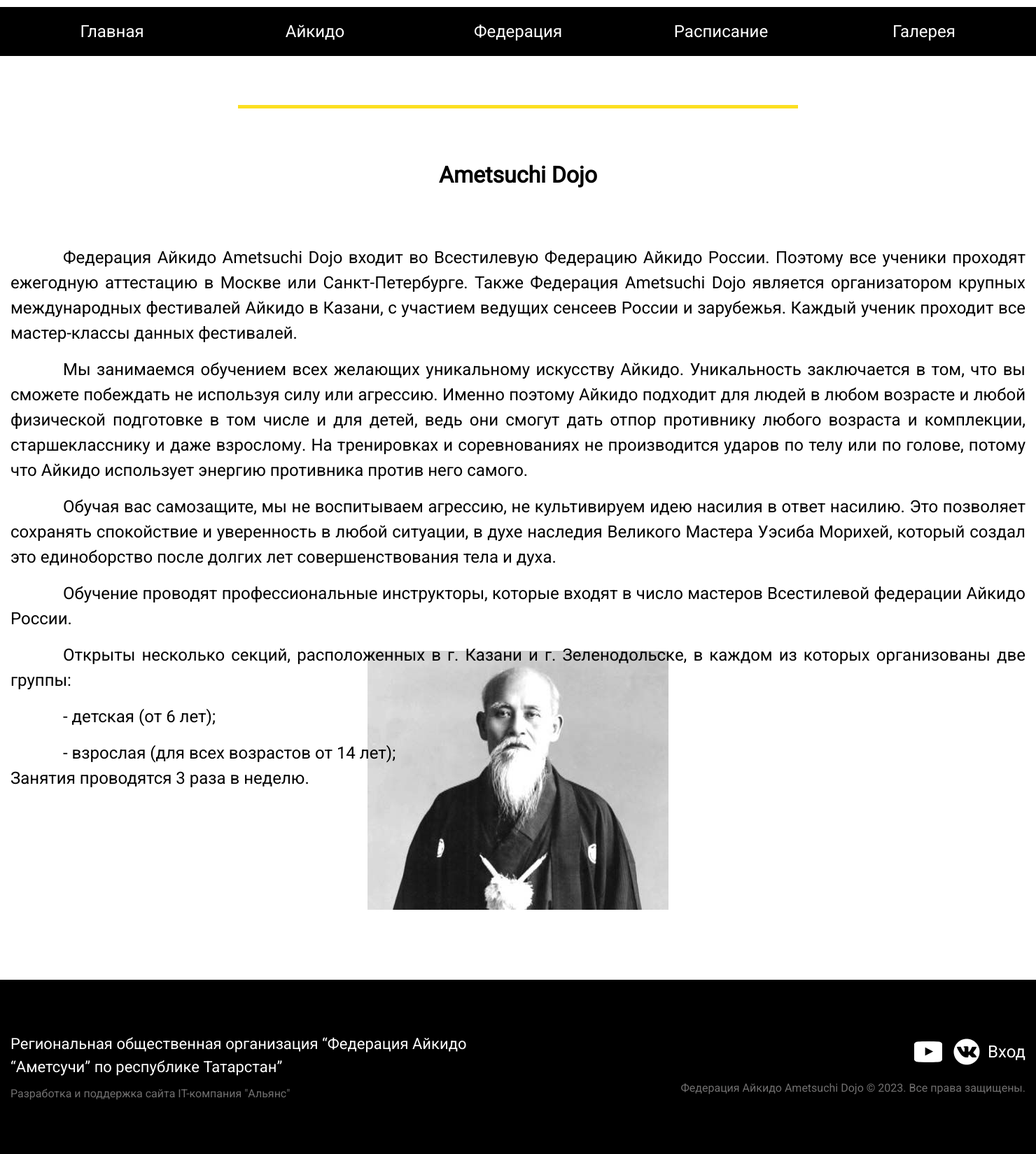
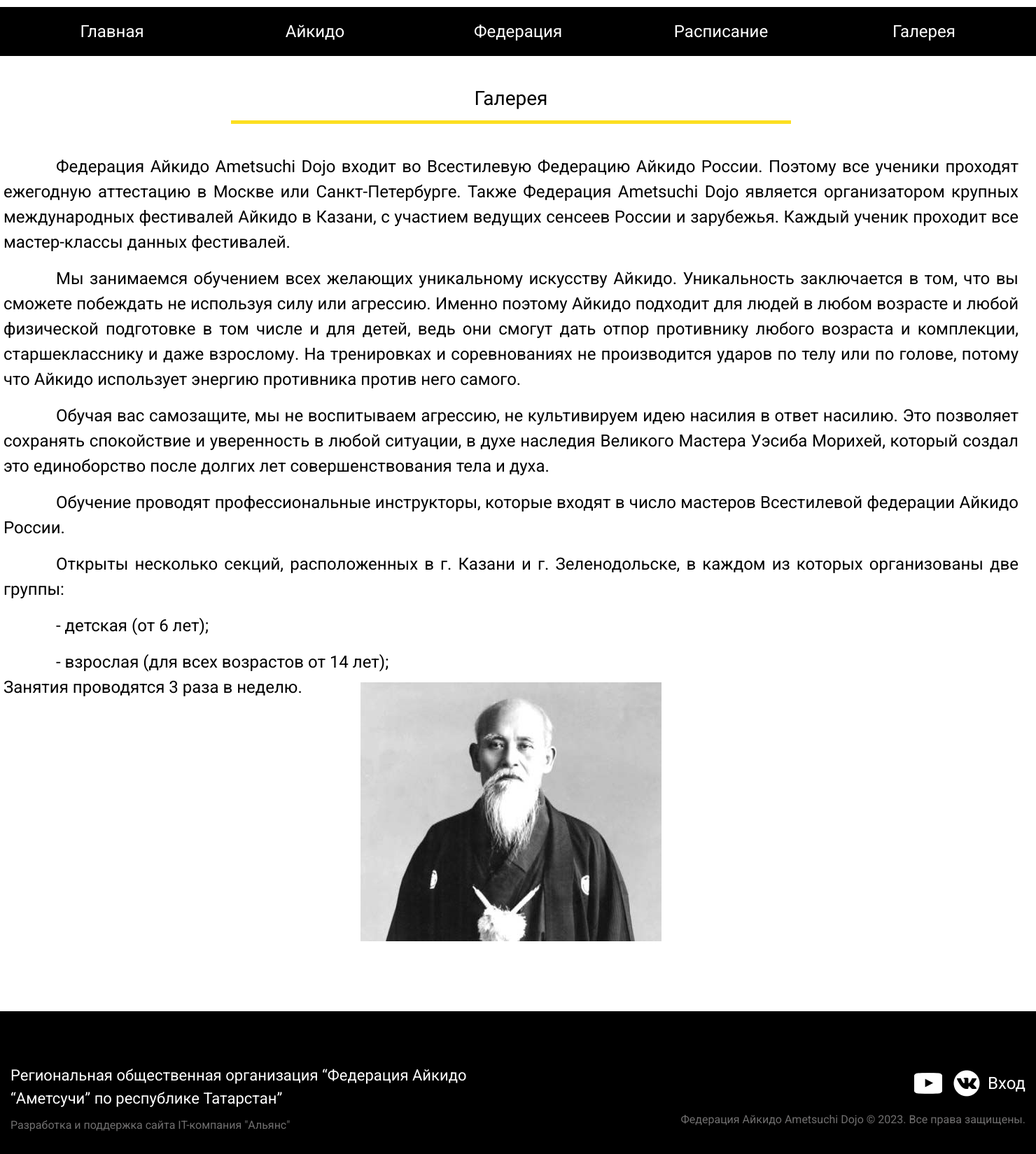
Before and after one commit to ScorpionLF/aikido, a PHP site: page /club.php in a window 1480 px wide. Shown: the part 190-1839 px from the top of the page at 70% size. Run offline with PHP 8.4, Linux system fonts and the light colour scheme; some libraries are stand-ins or nearby versions.

Commit message:
Fixed club.php and club.css

```diff
--- a/club.php
+++ b/club.php
@@ -20,9 +20,11 @@
 
 <body>
     <?php include 'header.html'; ?>
-    <div class="about_the_club">
-        <div class="title-page">Ametsuchi Dojo</div>
-        <div class="yellow_line"></div>
+    <div class="main">
+        <div class="i_title_div">
+            <div class="title_page_i">Галерея</div>
+            <div class="line_line"></div>
+        </div>
         <div class="info-page">
             <p>Федерация Айкидо Ametsuchi Dojo входит во Всестилевую Федерацию Айкидо России. Поэтому все ученики
                 проходят
@@ -53,6 +55,7 @@
         </div>
         <img class="img_about_school" src="images/image.jpg" alt="about_school">
     </div>
+    </div>
     <?php include 'footer.php'; ?>
 </body>
 
--- a/css/club.css
+++ b/css/club.css
@@ -1,39 +1,10 @@
-.about_the_club {
-    justify-content: center;
-    /* align-items: center; */
-    display: flex;
-}
 
-.yellow_line {
-    position: absolute;
-    width: 800px;
-    height: 5px;
-    margin-top: 150px;
-    background: #FCDF21;
-}
-
-.title-page {
-    position: absolute;
-    max-width: 250px;
-    height: 60px;
-    text-align: center;
-    top: 410px;
-
-    font-family: 'Roboto';
-    font-style: normal;
-    font-weight: 700;
-    font-size: 32px;
-    display: flex;
-    align-items: center;
-    color: #000000;
-    text-align: center;
-}
 
 .info-page {
     position: absolute;
     width: 1450px;
     min-height: 680px;
-    top: 540px;
+    margin-top: 150px;
     font-family: 'Roboto';
     font-style: normal;
     font-weight: 400;
@@ -44,6 +15,6 @@
 }
 
 .img_about_school {
-    margin-top: 930px;
-    margin-bottom: 100px;
+    margin-top: 800px;
+    /* margin-bottom: 100px; */
 }
```
